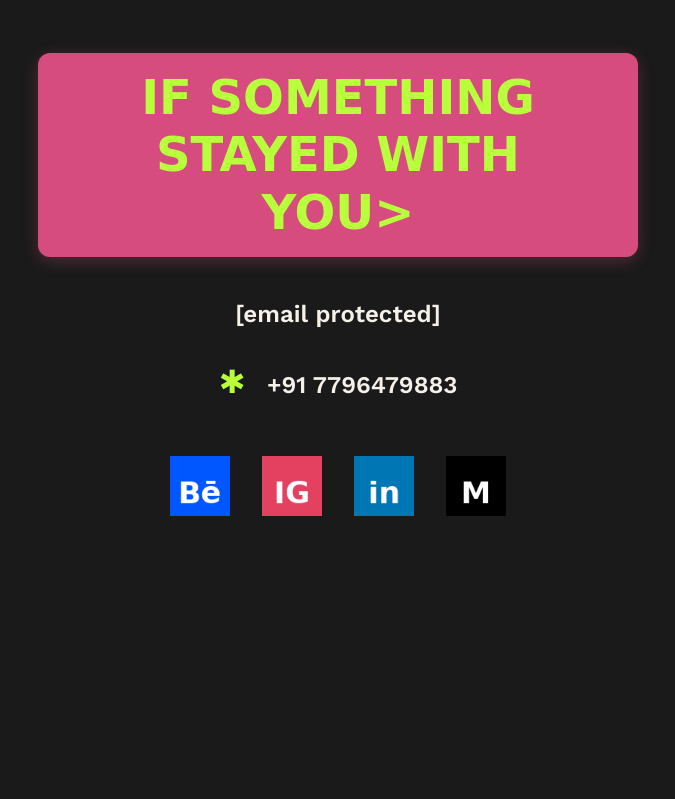
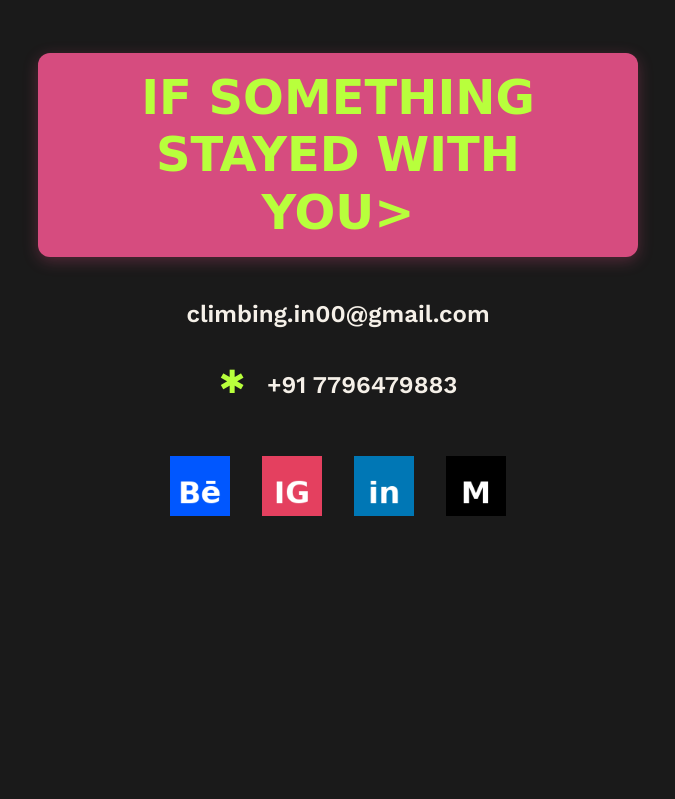
Before and after one commit to Arya-S-Patil/Portfolio, a Flask app: page / in a window 1280 px wide. Shown: the part 4317-5116 px from the top of the page, without its empty margins (302-977 px from the left). Run offline with Flask 3, Linux system fonts and the light colour scheme; some web fonts are replaced.

Commit message:
Made Contact Link mailto link

```diff
--- a/templates/index.html
+++ b/templates/index.html
@@ -285,9 +285,7 @@
             <!-- Contact Info -->
             <div class="contact-info">
                 <div class="contact-item">
-                    <a href="/cdn-cgi/l/email-protection#3e7d5257535c5750591057500e0e7e59535f5752105d5153" class="contact-email">
-                        <span class="__cf_email__" data-cfemail="46052a2f2b242f2821682f28767606212b272f2a6825292b">[email&#160;protected]</span>
-                    </a>
+                    <a href="mailto:climbing.in00@gmail.com" class="contact-email">climbing.in00@gmail.com</a>
                 </div>
 
                 <div class="contact-item">
```
